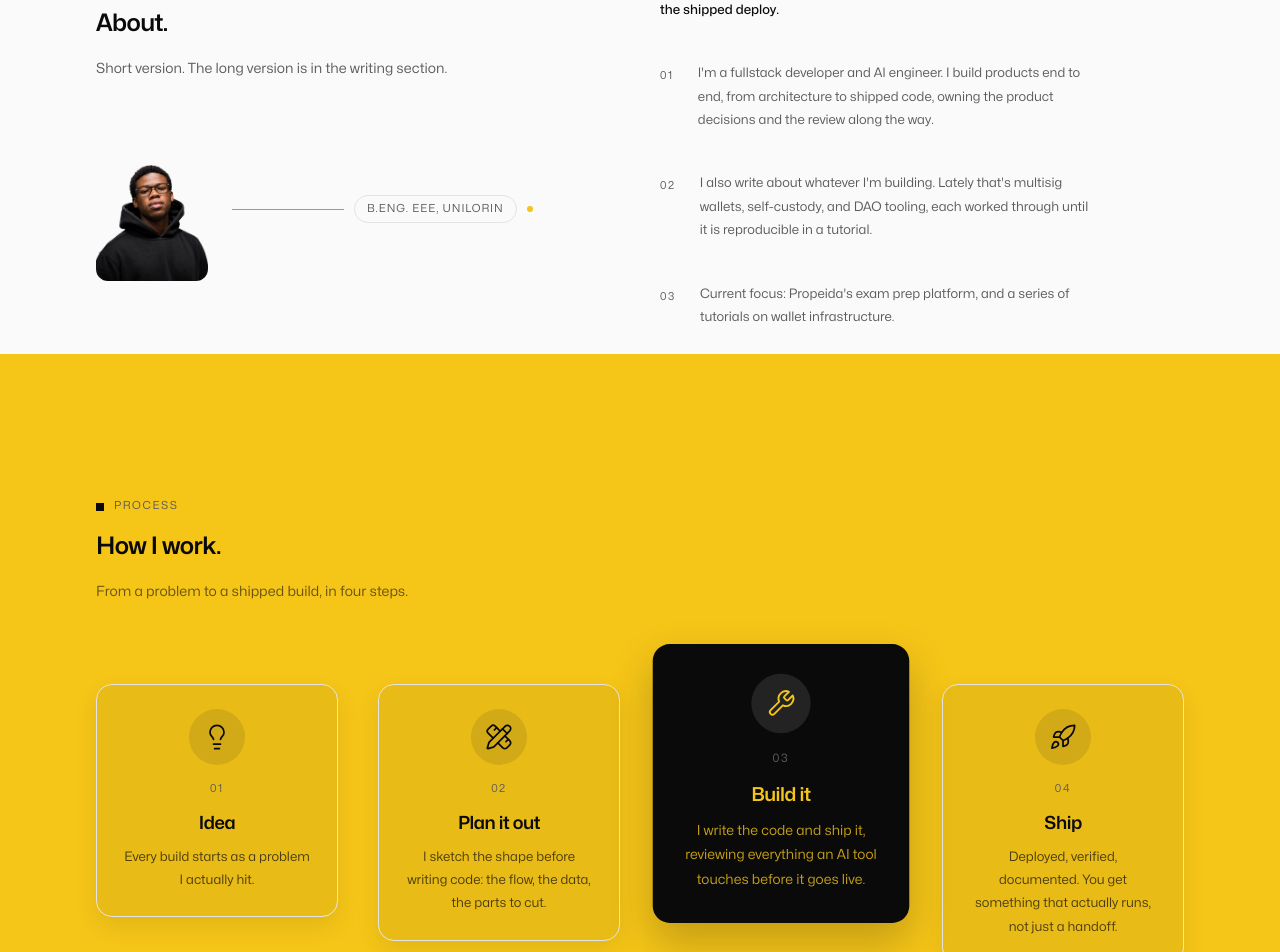
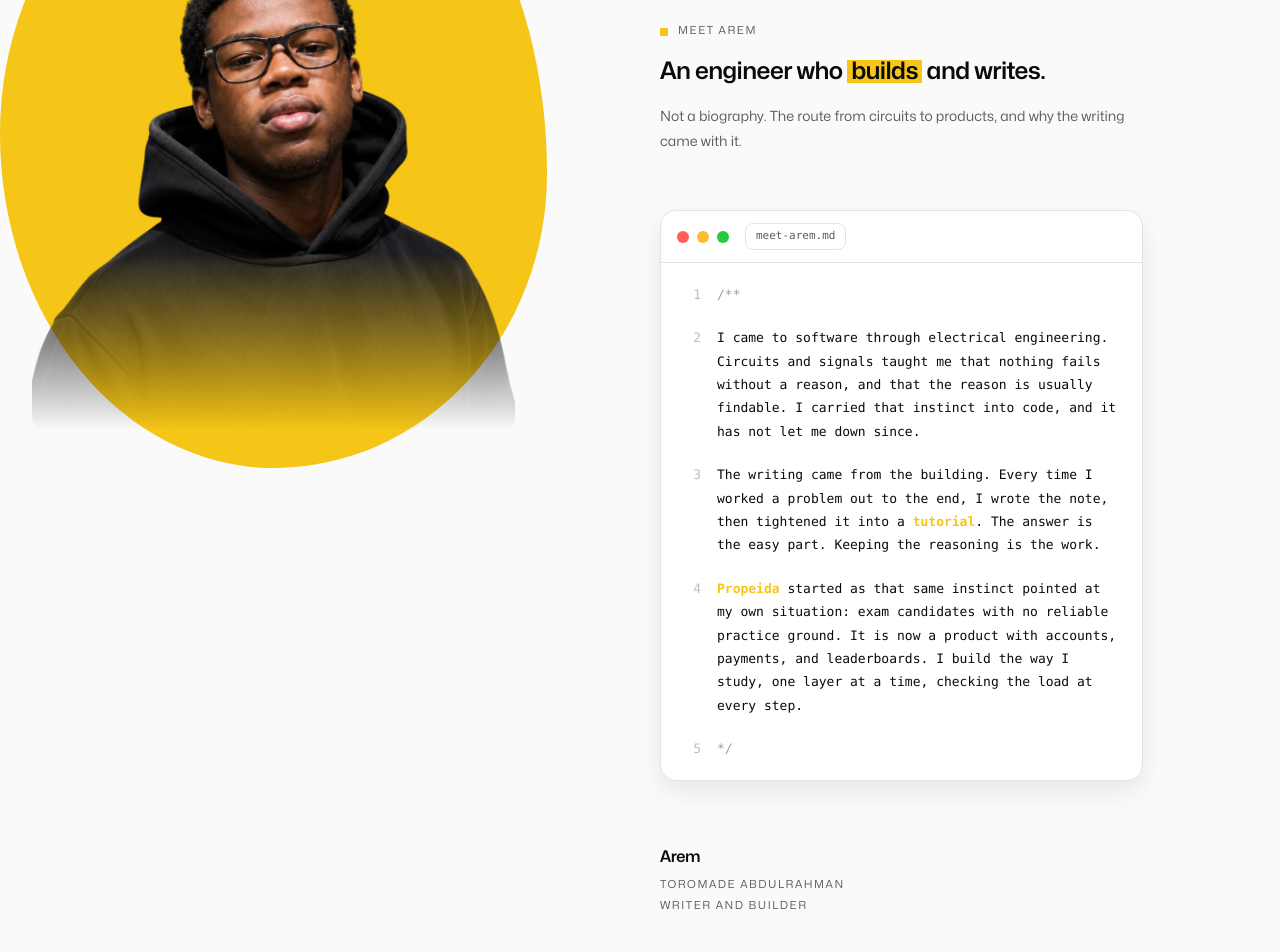
Before and after one commit to Arem-ee/arem, a Next.js app: page / in a window 1280 px wide. Shown: the part 6120-7072 px from the top of the page. Built offline with nearby package versions, Linux system fonts and the light colour scheme.

Commit message:
remove About + How I Work sections; nav About -> Meet Arem

```diff
--- a/src/app/page.tsx
+++ b/src/app/page.tsx
@@ -12,18 +12,8 @@ const HeroSection = dynamic(
   { ssr: true }
 );
 
-const AboutSection = dynamic(
-  () => import("@/components/sections/about").then((m) => ({ default: m.AboutSection })),
-  { ssr: true }
-);
-
 const ValueSection = dynamic(
   () => import("@/components/sections/value").then((m) => ({ default: m.ValueSection })),
-  { ssr: true }
-);
-
-const HowIWorkSection = dynamic(
-  () => import("@/components/sections/how-i-work").then((m) => ({ default: m.HowIWorkSection })),
   { ssr: true }
 );
 
@@ -157,8 +147,6 @@ export default function HomePage() {
         <ValueSection />
         <ProjectsSection />
         <TestimonialsSection />
-        <AboutSection />
-        <HowIWorkSection />
         <MeetAremSection />
         <ExperienceSection />
         <WritingSection />
--- a/src/components/sections/about.tsx
+++ /dev/null
@@ -1,84 +0,0 @@
-"use client";
-
-import Image from "next/image";
-
-import { Container } from "@/components/ui/container";
-import { SectionTitle } from "@/components/ui/section-title";
-import { FadeIn } from "@/components/animations";
-import { AnnotationLine } from "@/components/annotation-line";
-
-const paragraphs = [
-  {
-    index: "01",
-    text: "I'm a fullstack developer and AI engineer. I build products end to end, from architecture to shipped code, owning the product decisions and the review along the way.",
-  },
-  {
-    index: "02",
-    text: "I also write about whatever I'm building. Lately that's multisig wallets, self-custody, and DAO tooling, each worked through until it is reproducible in a tutorial.",
-  },
-  {
-    index: "03",
-    text: "Current focus: Propeida's exam prep platform, and a series of tutorials on wallet infrastructure.",
-  },
-];
-
-function AboutSection() {
-  return (
-    <section id="about" className="border-b py-24 md:py-36">
-      <Container size="lg">
-        <div className="grid gap-20 lg:grid-cols-12 lg:gap-10">
-          <div className="lg:col-span-5">
-            <SectionTitle
-              label="About"
-              title="About."
-              description="Short version. The long version is in the writing section."
-            />
-            <FadeIn from="left" delay={0.15}>
-              <div className="mt-14 flex items-center gap-6">
-                <div className="relative h-36 w-28 shrink-0 overflow-hidden rounded-lg">
-                  <Image
-                    src="/images/profile-hero.png"
-                    alt="Arem, portrait"
-                    fill
-                    quality={90}
-                    className="object-cover"
-                    sizes="112px"
-                  />
-                </div>
-                <AnnotationLine
-                  label="B.Eng. EEE, UNILORIN"
-                  align="right"
-                  className="hidden lg:flex"
-                />
-              </div>
-            </FadeIn>
-          </div>
-          <div className="lg:col-span-5 lg:col-start-7">
-            <div>
-              <FadeIn from="left">
-                <p className="max-w-lg border-t-0 pb-10 pt-0 text-xs font-medium leading-[1.8] text-foreground sm:text-[13px]">
-                  You get one person who owns the whole build, from the
-                  first sketch to the shipped deploy.
-                </p>
-              </FadeIn>
-              {paragraphs.map((p, i) => (
-                <FadeIn key={p.index} from="left" delay={i * 0.08}>
-                  <div className="flex gap-6 border-t py-10 first:border-t-0 first:pt-0">
-                    <span className="whisper-label mt-1.5 shrink-0 text-muted-foreground/40">
-                      {p.index}
-                    </span>
-                    <p className="max-w-lg text-xs leading-[1.8] text-muted-foreground sm:text-[13px]">
-                      {p.text}
-                    </p>
-                  </div>
-                </FadeIn>
-              ))}
-            </div>
-          </div>
-        </div>
-      </Container>
-    </section>
-  );
-}
-
-export { AboutSection };
--- a/src/components/sections/how-i-work.tsx
+++ /dev/null
@@ -1,141 +0,0 @@
-"use client";
-
-import type { LucideIcon } from "lucide-react";
-import {
-  Lightbulb,
-  PencilRuler,
-  Wrench,
-  Rocket,
-} from "lucide-react";
-
-import { Container } from "@/components/ui/container";
-import { SectionTitle } from "@/components/ui/section-title";
-import { FadeIn } from "@/components/animations";
-import { cn } from "@/lib/utils";
-
-interface Step {
-  step: string;
-  icon: LucideIcon;
-  title: string;
-  body: string;
-  highlight?: boolean;
-}
-
-const steps: Step[] = [
-  {
-    step: "01",
-    icon: Lightbulb,
-    title: "Idea",
-    body: "Every build starts as a problem I actually hit.",
-  },
-  {
-    step: "02",
-    icon: PencilRuler,
-    title: "Plan it out",
-    body: "I sketch the shape before writing code: the flow, the data, the parts to cut.",
-  },
-  {
-    step: "03",
-    icon: Wrench,
-    title: "Build it",
-    body: "I write the code and ship it, reviewing everything an AI tool touches before it goes live.",
-    highlight: true,
-  },
-  {
-    step: "04",
-    icon: Rocket,
-    title: "Ship",
-    body: "Deployed, verified, documented. You get something that actually runs, not just a handoff.",
-  },
-];
-
-function HowIWorkSection() {
-  return (
-    <section
-      id="process"
-      className="relative z-10 border-b bg-primary py-24 md:-mt-40 md:py-36"
-    >
-      <Container size="lg">
-        <FadeIn from="left">
-          <SectionTitle
-            label="Process"
-            title="How I work."
-            description="From a problem to a shipped build, in four steps."
-            tone="on-primary"
-          />
-        </FadeIn>
-
-        <div className="relative mt-16 md:mt-20">
-          <div className="grid gap-14 sm:grid-cols-2 lg:grid-cols-4 lg:gap-10">
-            {steps.map((step, i) => {
-              const Icon = step.icon;
-              return (
-                <FadeIn
-                  key={step.step}
-                  from={i % 2 === 0 ? "left" : "right"}
-                  delay={i * 0.06}
-                  className={cn(step.highlight && "lg:-mt-8")}
-                >
-                  <div
-                    className={cn(
-                      "relative rounded-xl p-6",
-                      step.highlight
-                        ? "z-10 bg-[#0a0a0a] p-7 shadow-[0_18px_40px_rgba(10,10,10,0.22)] lg:scale-[1.06] dark:shadow-[0_0_44px_rgba(245,197,24,0.35)]"
-                        : "border border-[#0a0a0a]/10 bg-[#0a0a0a]/5 shadow-[0_10px_24px_rgba(10,10,10,0.08)]"
-                    )}
-                  >
-                    <span
-                      className={cn(
-                        "flex h-14 w-14 items-center justify-center rounded-full",
-                        step.highlight
-                          ? "bg-white/10 text-primary"
-                          : "bg-[#0a0a0a]/10 text-[#0a0a0a]",
-                        "lg:mx-auto"
-                      )}
-                    >
-                      <Icon
-                        className="h-7 w-7"
-                        strokeWidth={1.5}
-                        aria-hidden="true"
-                      />
-                    </span>
-                    <span
-                      className={cn(
-                        "whisper-label mt-4 block lg:text-center",
-                        step.highlight
-                          ? "text-primary/60"
-                          : "text-[#0a0a0a]/60"
-                      )}
-                    >
-                      {step.step}
-                    </span>
-                    <h3
-                      className={cn(
-                        "mt-3 text-lg font-semibold tracking-tight lg:text-center",
-                        step.highlight ? "text-primary" : "text-[#0a0a0a]"
-                      )}
-                    >
-                      {step.title}
-                    </h3>
-                    <p
-                      className={cn(
-                        "mt-2 max-w-xs text-xs leading-[1.8] sm:text-[13px] lg:mx-auto lg:text-center",
-                        step.highlight
-                          ? "text-primary/80"
-                          : "text-[#0a0a0a]/70"
-                      )}
-                    >
-                      {step.body}
-                    </p>
-                  </div>
-                </FadeIn>
-              );
-            })}
-          </div>
-        </div>
-      </Container>
-    </section>
-  );
-}
-
-export { HowIWorkSection };
--- a/src/components/sections/index.ts
+++ b/src/components/sections/index.ts
@@ -1,5 +1,4 @@
 export { HeroSection } from "./hero";
-export { AboutSection } from "./about";
 export { ExperienceSection } from "./experience";
 export { ProjectsSection } from "./projects";
 export { WritingSection } from "./writing";
--- a/src/constants/index.ts
+++ b/src/constants/index.ts
@@ -42,7 +42,7 @@ export const siteConfig: SiteConfig = {
 };
 
 export const navItems: NavItem[] = [
-  { label: "About", href: "/#about" },
+  { label: "About", href: "/#meet" },
   { label: "Work", href: "/#work" },
   { label: "Experience", href: "/#experience" },
   { label: "Writing", href: "/#writing" },
```
